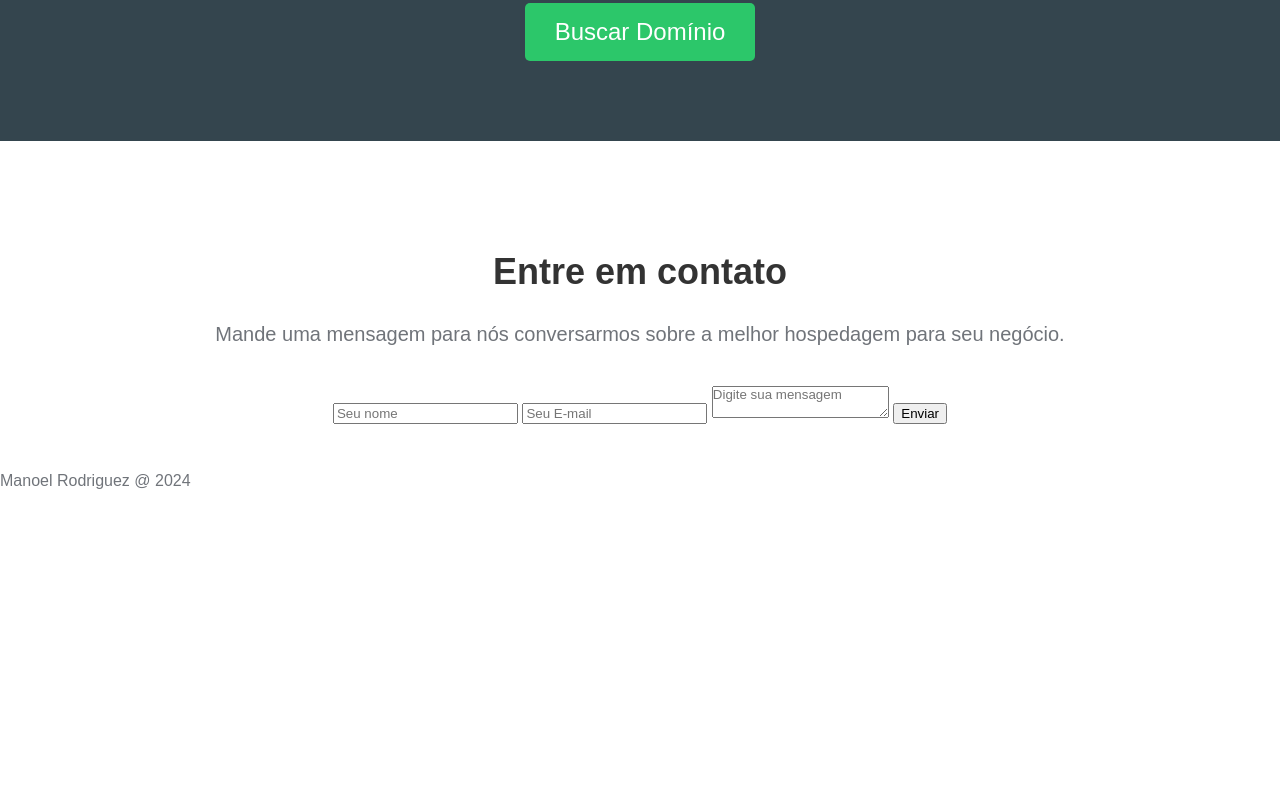
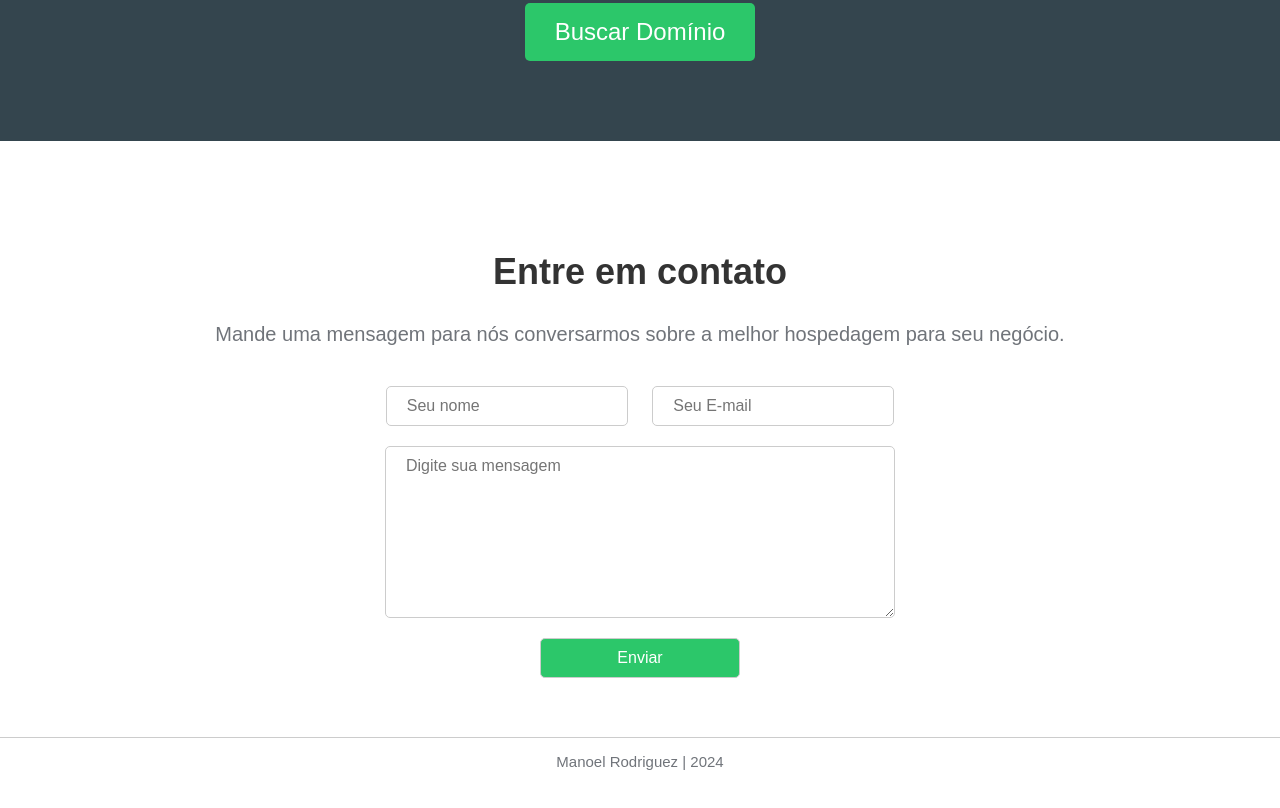
Before and after one commit to ManoelRodriguez/HDCHost, a plain HTML site: page index.html in a window 1280 px wide. Shown: the part 2084-2892 px from the top of the page. Before the commit the page ends 2590 px from the top, so only its background shows below. Drawn offline with Linux system fonts and the light colour scheme.

Commit message:
Finalizando estilização

```diff
--- a/index.html
+++ b/index.html
@@ -129,7 +129,8 @@
 		</section>
 	</main>
 	<footer>
-		<p>Manoel Rodriguez @ 2024</p>
+		<hr>
+		<p>Manoel Rodriguez | 2024</p>
 	</footer>
 
 </body>
--- a/styles.css
+++ b/styles.css
@@ -267,7 +267,6 @@ nav {
 	padding: 15px 30px;
 	color: #FFF;
 	font-size: 24px;
-<<<<<<< HEAD
 }
 
 /* SEÇÃO DE CONTATO */
@@ -283,3 +282,43 @@ nav {
 .contact-container p {
 	font-size: 20px;
 	margin-bottom: 40px;
+}
+.contact-container input, .contact-container textarea {
+	width: 200px;
+	padding: 10px 20px;
+	font-size: 16px;
+	border-radius: 5px;
+	border: 1px solid #CCC;
+	margin-left: 10px;
+	margin-right: 10px;
+	margin-bottom: 20px;
+}
+.contact-container textarea{
+	display: block;
+	position: relative;
+	margin-right: auto;
+	margin-left: auto;
+	width: 468px;
+	height: 150px;
+}
+.contact-container input[type=submit]{
+	display: block;
+	position: relative;
+	margin-left: auto;
+	margin-right: auto;
+	background-color: #2CC76A;
+	color: #FFF;
+
+}
+
+/* SEÇÃO FOOTER */
+footer{
+	font-size: 15px;
+	text-align: center;
+	margin-bottom: 50px;
+}
+
+hr{
+	border: 0; /* Remove a borda padrão */
+	height: .5px; /* Define a altura do <hr> */
+	background-color: #CCC; /* Define a cor de fundo */
```
